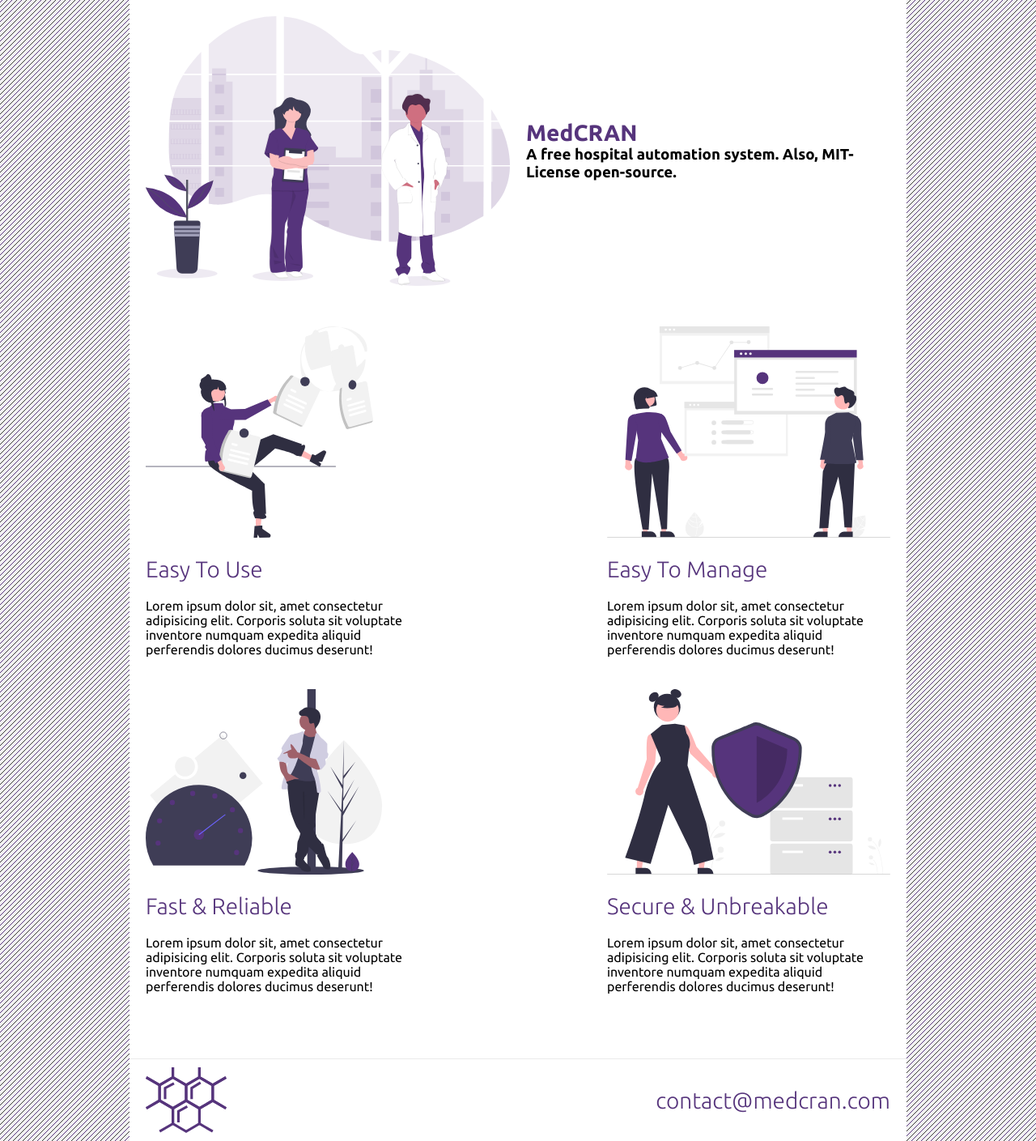
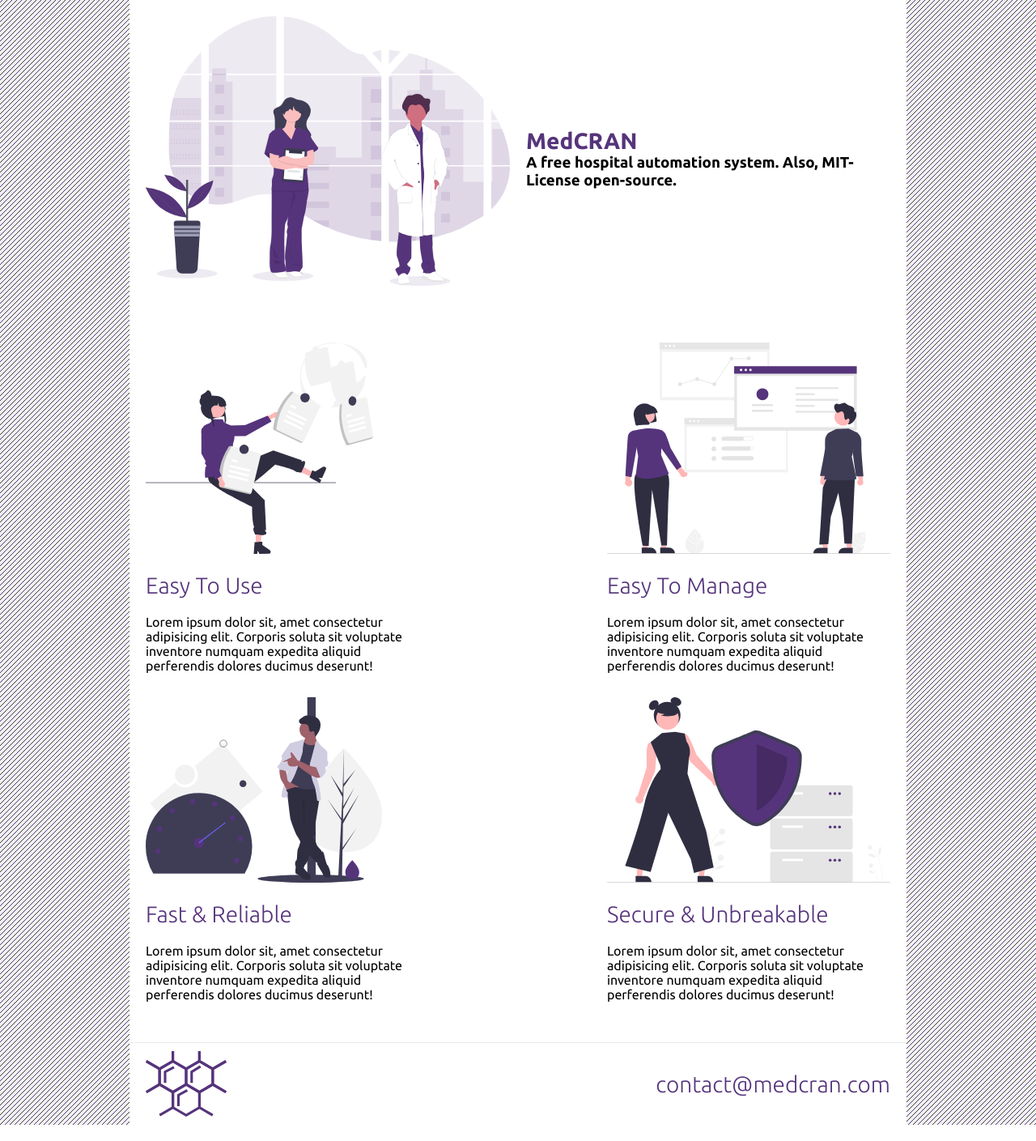
Before and after one commit to Optinapustyn/MedCRAN, a PHP site: page /PAGES/index.php in a window 1280 px wide. Shown: the part 136-1545 px from the top of the page at 81% size. Run offline with PHP 8.4, Linux system fonts and the light colour scheme.

Commit message:
Index Page Responsive For Samsung Galaxy A51

```diff
--- a/PAGES/index.php
+++ b/PAGES/index.php
@@ -38,12 +38,12 @@
 
                   <div class="about-medcran-div-1">
                         <div class="about-medcran-box-div">
-                              <img width="281" src="../VECTORS/MedCRAN_EasyToUseVector.svg" alt="Easy To Use">
+                              <img id="easy-to-use-vector-img" width="281" src="../VECTORS/MedCRAN_EasyToUseVector.svg" alt="Easy To Use">
                               <h3 class="h3-purple-text font-weight-300">Easy To Use</h3>
                               <p>Lorem ipsum dolor sit, amet consectetur adipisicing elit. Corporis soluta sit voluptate inventore numquam expedita aliquid perferendis dolores ducimus deserunt!</p>
                         </div>
                         <div class="about-medcran-box-div">
-                              <img width="350" src="../VECTORS/MedCRAN_EasyToManageVector.svg" alt="Easy To Use">
+                              <img id="easy-to-manage-vector-img" width="350" src="../VECTORS/MedCRAN_EasyToManageVector.svg" alt="Easy To Manage">
                               <h3 class="h3-purple-text font-weight-300">Easy To Manage</h3>
                               <p>Lorem ipsum dolor sit, amet consectetur adipisicing elit. Corporis soluta sit voluptate inventore numquam expedita aliquid perferendis dolores ducimus deserunt!</p>
                         </div>
@@ -51,12 +51,12 @@
 
                   <div class="about-medcran-div-2">
                         <div class="about-medcran-box-div">
-                              <img width="292" src="../VECTORS/MedCRAN_FastVector.svg" alt="Easy To Use">
+                              <img id="fast-and-reliable-vector-img" width="292" src="../VECTORS/MedCRAN_FastVector.svg" alt="Fast & Reliable">
                               <h3 class="h3-purple-text font-weight-300">Fast & Reliable</h3>
                               <p>Lorem ipsum dolor sit, amet consectetur adipisicing elit. Corporis soluta sit voluptate inventore numquam expedita aliquid perferendis dolores ducimus deserunt!</p>
                         </div>
                         <div class="about-medcran-box-div">
-                              <img width="350" src="../VECTORS/MedCRAN_SecureVector.svg" alt="Easy To Use">
+                              <img id="secure-and-unbreakable-vector-img" width="350" src="../VECTORS/MedCRAN_SecureVector.svg" alt="Secure & Unbreakable">
                               <h3 class="h3-purple-text font-weight-300">Secure & Unbreakable</h3>
                               <p>Lorem ipsum dolor sit, amet consectetur adipisicing elit. Corporis soluta sit voluptate inventore numquam expedita aliquid perferendis dolores ducimus deserunt!</p>
                         </div>
@@ -65,8 +65,8 @@
 
             <!-- FOOTER START -->
             <footer>
-                  <img width="100" src="../IMAGES/MedCRAN_Logo.svg" alt="Tails Logo">
-                  <h3 class="h3-purple-text font-weight-300">contact@medcran.com</h3>
+                  <img id="footer-img" width="100" src="../IMAGES/MedCRAN_Logo.svg" alt="Tails Logo">
+                  <h3 id="mail-text" class="h3-purple-text font-weight-300">contact@medcran.com</h3>
             </footer>
             <!-- FOOTER END -->
       </body>
--- a/STYLES/stylesheet.css
+++ b/STYLES/stylesheet.css
@@ -132,7 +133,6 @@ body {
       justify-content: space-between;
       align-items: center;
       flex-wrap: wrap;
-      margin-bottom: 30px;
 }
 
 .index-main .about-medcran-div-2 {
@@ -140,7 +140,6 @@ body {
       justify-content: space-between;
       align-items: center;
       flex-wrap: wrap;
-      margin-bottom: 50px;
 }
 
 .about-medcran-box-div img {
@@ -153,7 +152,7 @@ body {
 
 .about-medcran-box-div p {
       max-width: 350px;
-      margin-bottom: 10px;
+      margin-bottom: 30px;
 }
 /* INDEX MAIN END */
 
```
Also changed, not shown: other parts of STYLES/stylesheet.css (+90 -0 lines).
